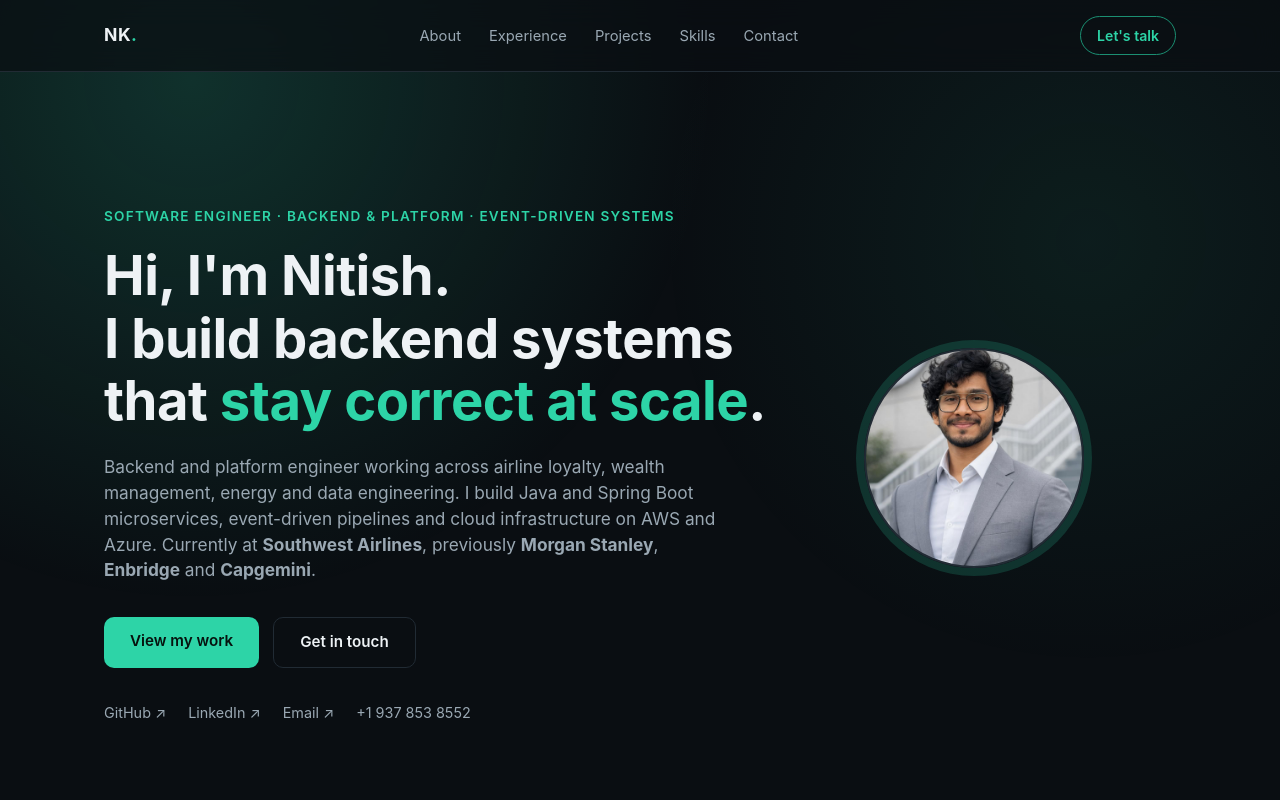
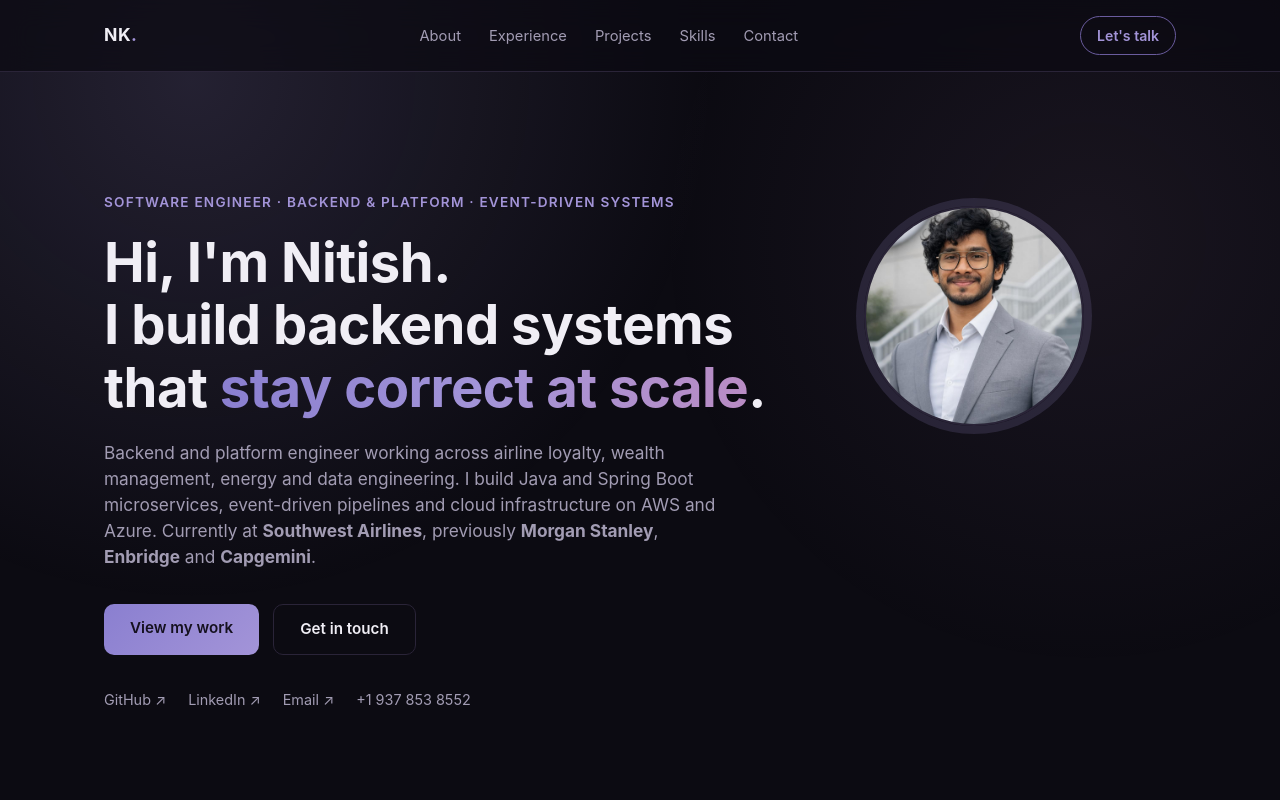
Before and after one commit to knitish91599-lgtm/NitishK_Portfolio, a plain HTML site: page index.html in a window 1280 px wide. Shown: the top 800 px of the page. Drawn offline with Linux system fonts and the light colour scheme.

Commit message:
Shifted to purple theme

```diff
--- a/css/style.css
+++ b/css/style.css
@@ -1,15 +1,20 @@
 :root {
-  --bg: #0a0e12;
-  --bg-alt: #0e1319;
-  --surface: #131a21;
-  --surface-hover: #17202a;
-  --border: #212b34;
-  --text: #eef2f5;
-  --text-dim: #9aa8b3;
-  --text-dimmer: #66747f;
-  --accent: #2dd4a7;
-  --accent-dim: #1b8f72;
-  --accent-glow: rgba(45, 212, 167, 0.18);
+  --bg: #0c0b12;
+  --bg-alt: #100e18;
+  --surface: #16131f;
+  --surface-hover: #1c1828;
+  --border: #2a2438;
+  --text: #f0eef5;
+  --text-dim: #a29cb3;
+  --text-dimmer: #6f6982;
+  /* Muted purple spectrum: dusky indigo -> lavender -> soft mauve */
+  --accent: #a394d8;        /* main lavender */
+  --accent-2: #8a7fd0;      /* dusky indigo-violet */
+  --accent-3: #b98cc4;      /* soft mauve / orchid */
+  --accent-hover: #b4a8e2;
+  --accent-dim: #6a5c9e;
+  --accent-glow: rgba(163, 148, 216, 0.16);
+  --on-accent: #15111f;     /* text on accent backgrounds */
   --radius: 14px;
   --max-width: 1120px;
   --font: -apple-system, BlinkMacSystemFont, "Segoe UI", Inter, Roboto, Helvetica, Arial, sans-serif;
@@ -36,7 +41,7 @@ a { color: inherit; text-decoration: none; }
   z-index: -1;
   background-image:
     radial-gradient(circle at 15% 10%, var(--accent-glow), transparent 40%),
-    radial-gradient(circle at 85% 30%, rgba(45,212,167,0.08), transparent 35%);
+    radial-gradient(circle at 85% 30%, rgba(185,140,196,0.08), transparent 35%);
   pointer-events: none;
 }
 
@@ -47,7 +52,7 @@ a { color: inherit; text-decoration: none; }
   z-index: 100;
   backdrop-filter: blur(14px);
   -webkit-backdrop-filter: blur(14px);
-  background: rgba(10, 14, 18, 0.72);
+  background: rgba(12, 11, 18, 0.72);
   border-bottom: 1px solid var(--border);
 }
 .nav-inner {
@@ -83,7 +88,7 @@ a { color: inherit; text-decoration: none; }
   font-weight: 600;
   transition: background 0.2s ease, color 0.2s ease;
 }
-.nav-cta:hover { background: var(--accent); color: #06120e; }
+.nav-cta:hover { background: var(--accent); color: var(--on-accent); }
 
 .nav-toggle {
   display: none;
@@ -121,12 +126,13 @@ a { color: inherit; text-decoration: none; }
   max-width: 980px;
   width: 100%;
   display: flex;
-  align-items: center;
+  align-items: flex-start;
   justify-content: space-between;
   gap: 56px;
 }
 .hero-text { flex: 1; min-width: 0; }
 .hero-photo {
+  margin-top: 14px;
   flex-shrink: 0;
   width: 220px;
   height: 220px;
@@ -159,6 +165,7 @@ a { color: inherit; text-decoration: none; }
   font-weight: 600;
   letter-spacing: 1.2px;
   text-transform: uppercase;
+  margin-top: 0;
   margin-bottom: 18px;
 }
 .hero h1 {
@@ -168,7 +175,13 @@ a { color: inherit; text-decoration: none; }
   font-weight: 700;
   letter-spacing: -0.5px;
 }
-.accent { color: var(--accent); }
+.accent {
+  color: var(--accent);
+  background: linear-gradient(90deg, var(--accent-2), var(--accent), var(--accent-3));
+  -webkit-background-clip: text;
+  background-clip: text;
+  -webkit-text-fill-color: transparent;
+}
 .hero-sub {
   font-size: 1.08rem;
   color: var(--text-dim);
@@ -191,10 +204,10 @@ a { color: inherit; text-decoration: none; }
 }
 .btn:hover { transform: translateY(-2px); }
 .btn-primary {
-  background: var(--accent);
-  color: #06120e;
+  background: linear-gradient(135deg, var(--accent-2), var(--accent));
+  color: var(--on-accent);
 }
-.btn-primary:hover { background: #4de2bc; }
+.btn-primary:hover { background: linear-gradient(135deg, var(--accent), var(--accent-3)); }
 .btn-ghost {
   border: 1px solid var(--border);
   color: var(--text);
@@ -218,7 +231,7 @@ a { color: inherit; text-decoration: none; }
 .section-alt { background: var(--bg-alt); }
 .section-inner { max-width: var(--max-width); margin: 0 auto; }
 .section-kicker {
-  color: var(--accent);
+  color: var(--accent-3);
   font-size: 0.8rem;
   font-weight: 700;
   letter-spacing: 1.5px;
@@ -264,7 +277,7 @@ a { color: inherit; text-decoration: none; }
   width: 12px;
   height: 12px;
   border-radius: 50%;
-  background: var(--accent);
+  background: linear-gradient(135deg, var(--accent-2), var(--accent-3));
   box-shadow: 0 0 0 4px var(--accent-glow);
 }
 .timeline-head {
@@ -351,7 +364,7 @@ a { color: inherit; text-decoration: none; }
   height: 180px;
   overflow: hidden;
   border-bottom: 1px solid var(--border);
-  background: linear-gradient(135deg, #132720, #0d1a17);
+  background: linear-gradient(135deg, #1d1730, #120f1c);
   position: relative;
 }
 .project-media img {
@@ -395,7 +408,7 @@ a { color: inherit; text-decoration: none; }
 .project-highlight {
   color: var(--text);
   font-size: 0.85rem;
-  background: rgba(45,212,167,0.08);
+  background: rgba(163,148,216,0.08);
   border-left: 2px solid var(--accent);
   padding: 8px 12px;
   border-radius: 4px;
@@ -455,8 +468,8 @@ a { color: inherit; text-decoration: none; }
   .about-grid { grid-template-columns: 1fr; }
   .skills-grid { grid-template-columns: repeat(2, 1fr); }
   .projects-grid { grid-template-columns: 1fr; }
-  .hero-split { flex-direction: column-reverse; text-align: center; gap: 32px; }
-  .hero-photo { width: 160px; height: 160px; }
+  .hero-split { flex-direction: column-reverse; text-align: center; gap: 32px; align-items: stretch; }
+  .hero-photo { width: 160px; height: 160px; margin: 0 auto; }
   .hero-actions, .hero-socials { justify-content: center; }
   .hero-sub { margin-left: auto; margin-right: auto; }
 }
--- a/index.html
+++ b/index.html
@@ -6,7 +6,7 @@
 <title>Nitish K — Software Engineer (Backend &amp; Platform)</title>
 <meta name="description" content="Nitish K — Backend &amp; platform software engineer building Java, Spring Boot, event-driven and cloud systems at Southwest Airlines, previously Morgan Stanley, Enbridge and Capgemini.">
 <link rel="icon" href="data:,">
-<link rel="stylesheet" href="css/style.css">
+<link rel="stylesheet" href="css/style.css?v=3">
 </head>
 <body>
 
@@ -100,7 +100,7 @@
           <div class="timeline-marker"></div>
           <div class="timeline-content">
             <div class="timeline-head">
-              <h3><img class="company-logo" src="assets/logos/southwest.png" alt="" aria-hidden="true">Southwest Airlines</h3>
+              <h3><img class="company-logo" src="assets/logos/southwest.png" width="20" height="20" alt="" aria-hidden="true">Southwest Airlines</h3>
               <span class="timeline-date">Jun 2026 – Present</span>
             </div>
             <p class="timeline-role">Software Engineer &middot; Backend &amp; Platform Engineering</p>
@@ -120,7 +120,7 @@
           <div class="timeline-marker"></div>
           <div class="timeline-content">
             <div class="timeline-head">
-              <h3><img class="company-logo" src="assets/logos/morganstanley.png" alt="" aria-hidden="true">Morgan Stanley</h3>
+              <h3><img class="company-logo" src="assets/logos/morganstanley.png" width="20" height="20" alt="" aria-hidden="true">Morgan Stanley</h3>
               <span class="timeline-date">Nov 2025 – May 2026</span>
             </div>
             <p class="timeline-role">Java Full Stack Developer</p>
@@ -139,7 +139,7 @@
           <div class="timeline-marker"></div>
           <div class="timeline-content">
             <div class="timeline-head">
-              <h3><img class="company-logo" src="assets/logos/enbridge.png" alt="" aria-hidden="true">Enbridge</h3>
+              <h3><img class="company-logo" src="assets/logos/enbridge.png" width="20" height="20" alt="" aria-hidden="true">Enbridge</h3>
               <span class="timeline-date">Mar 2025 – Nov 2025</span>
             </div>
             <p class="timeline-role">Software Developer &middot; Backend &amp; Platform Engineering</p>
@@ -158,7 +158,7 @@
           <div class="timeline-marker"></div>
           <div class="timeline-content">
             <div class="timeline-head">
-              <h3><img class="company-logo" src="assets/logos/capgemini.png" alt="" aria-hidden="true">Capgemini</h3>
+              <h3><img class="company-logo" src="assets/logos/capgemini.png" width="20" height="20" alt="" aria-hidden="true">Capgemini</h3>
               <span class="timeline-date">Aug 2021 – Feb 2023</span>
             </div>
             <p class="timeline-role">Software Engineer &middot; Data Engineering &middot; India</p>
```
